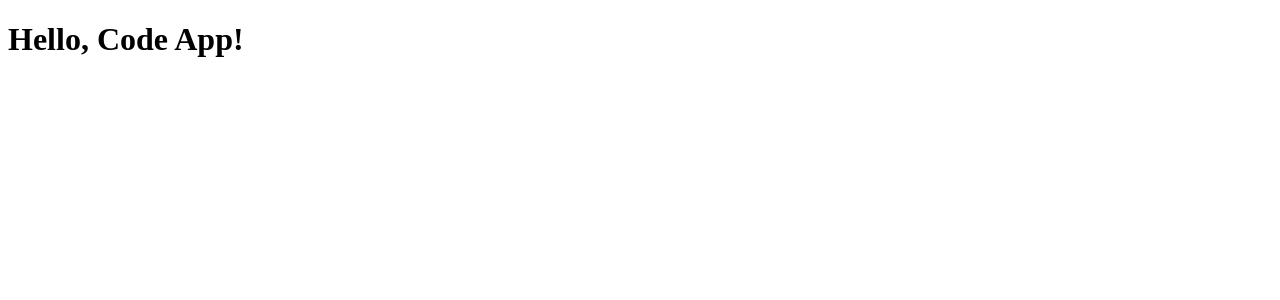
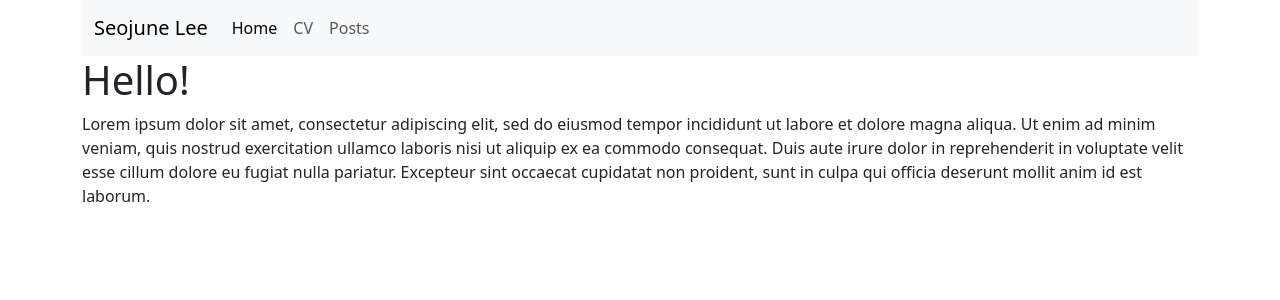
Before and after one commit to vantaa89/react-blog, a React app: page / in a window 1280 px wide. Shown: the top 300 px of the page. Built offline with nearby package versions, Linux system fonts and the light colour scheme.

Commit message:
Installed node modules

```diff
--- a/package.json
+++ b/package.json
@@ -4,8 +4,11 @@
     "build": "webpack b --mode production"
   },
   "dependencies": {
+    "bootstrap": "^5.3.2",
     "react": "^18.2.0",
-    "react-dom": "^18.2.0"
+    "react-bootstrap": "^2.9.1",
+    "react-dom": "^18.2.0",
+    "react-router-dom": "^6.18.0"
   },
   "devDependencies": {
     "@babel/core": "^7.22.1",
--- a/src/App.jsx
+++ b/src/App.jsx
@@ -1,9 +1,72 @@
 import React from "react";
+import { BrowserRouter, Routes, Route } from 'react-router-dom';
+import 'bootstrap/dist/css/bootstrap.css'
+import bootstrap from "bootstrap";
+import './style.css'
 
-class App extends React.Component {
-  render() {
-    return <h1>Hello, Code App!</h1>;
-  }
+
+const NavBar = () => {
+  return (
+    <nav class="navbar navbar-expand-lg navbar-light bg-light">
+      <div class="container-fluid">
+        <a class="navbar-brand">Seojune Lee</a>
+        <button class="navbar-toggler" type="button" data-bs-toggle="collapse" data-bs-target="#navbarNavDropdown" aria-controls="navbarNavDropdown" aria-expanded="false" aria-label="Toggle navigation">
+          <span class="navbar-toggler-icon"></span>
+        </button>
+        <div class="collapse navbar-collapse" id="navbarNavDropdown">
+          <ul class="navbar-nav">
+            <li class="nav-item">
+              <a class="nav-link active" aria-current="page" href="/">Home</a>
+            </li>
+            <li class="nav-item">
+              <a class="nav-link" href="cv">CV</a>
+            </li>
+            <li class="nav-item">
+              <a class="nav-link" href="post">Posts</a>
+            </li>
+          </ul>
+        </div>
+      </div>
+    </nav>
+  );
+}
+
+const HomePage = () => {
+  return (
+    <div className="container">
+      <NavBar/>
+      <div id="main-content">
+        <h1>Hello!</h1>
+        <p>Lorem ipsum dolor sit amet, consectetur adipiscing elit, sed do eiusmod tempor incididunt ut labore et dolore magna aliqua. Ut enim ad minim veniam, quis nostrud exercitation ullamco laboris nisi ut aliquip ex ea commodo consequat. Duis aute irure dolor in reprehenderit in voluptate velit esse cillum dolore eu fugiat nulla pariatur. Excepteur sint occaecat cupidatat non proident, sunt in culpa qui officia deserunt mollit anim id est laborum.</p>
+      </div>
+    </div>
+  );
+}
+
+const CurriculumVitae = () => {
+  return (
+    <div className="container">
+      <NavBar/>
+      <div id="main-content">
+        <h1>This is the CV Page</h1>
+        <p>CV</p>
+      </div>
+    </div>
+  );
+}
+
+
+const App = () => {
+  return(
+    <BrowserRouter>
+      <div className="App">
+        <Routes>
+          <Route path="/" element={<HomePage />} />
+          <Route path="/cv" element={<CurriculumVitae />} />
+        </Routes>
+      </div>
+    </BrowserRouter>
+  )
 }
 
 export default App;
--- a/webpack.config.js
+++ b/webpack.config.js
@@ -5,6 +5,7 @@ module.exports = {
   output: {
     clean: true,
     hashFunction: "md5",
+    publicPath: '/',
   },
   module: {
     rules: [
@@ -21,6 +22,9 @@ module.exports = {
         use: ["style-loader", "css-loader"],
       },
     ],
+  },
+  devServer: {
+    historyApiFallback: true,
   },
   plugins: [
     new HtmlWebpackPlugin({
```
Also changed, not shown: src/style.css (added), 2 other files (tests, documents, lock files or other folders).
